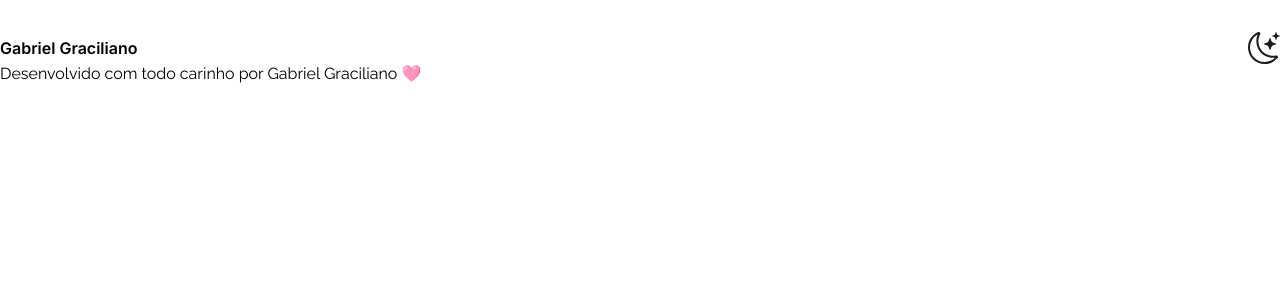
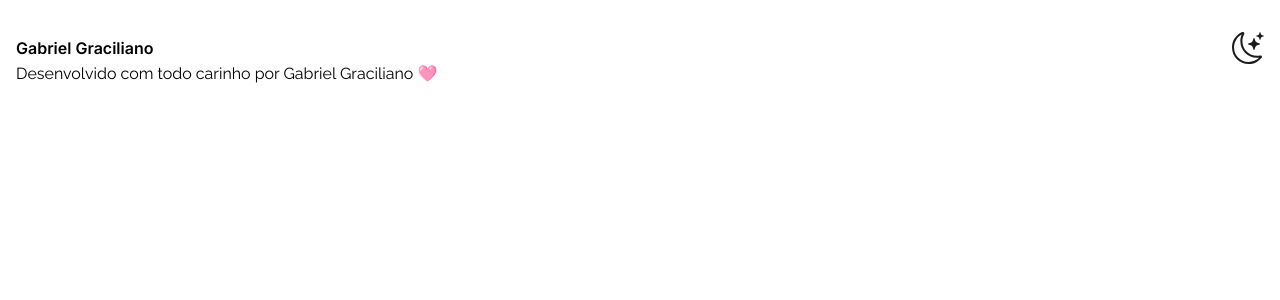
Before and after one commit to GracilianoOG/dio-portfolio, a React (Vite) app: page / in a window 1280 px wide. Shown: the top 300 px of the page. Built offline with nearby package versions, Linux system fonts and the light colour scheme.

Commit message:
Wrap main components with Wrapper

```diff
--- a/src/App.jsx
+++ b/src/App.jsx
@@ -1,13 +1,16 @@
 import GlobalStyled from "./components/GlobalStyled";
 import Header from "./components/Header";
 import Footer from "./components/Footer";
+import Wrapper from "./components/Wrapper";
 
 function App() {
   return (
     <>
       <GlobalStyled />
-      <Header />
-      <Footer />
+      <Wrapper>
+        <Header />
+        <Footer />
+      </Wrapper>
     </>
   );
 }
```
